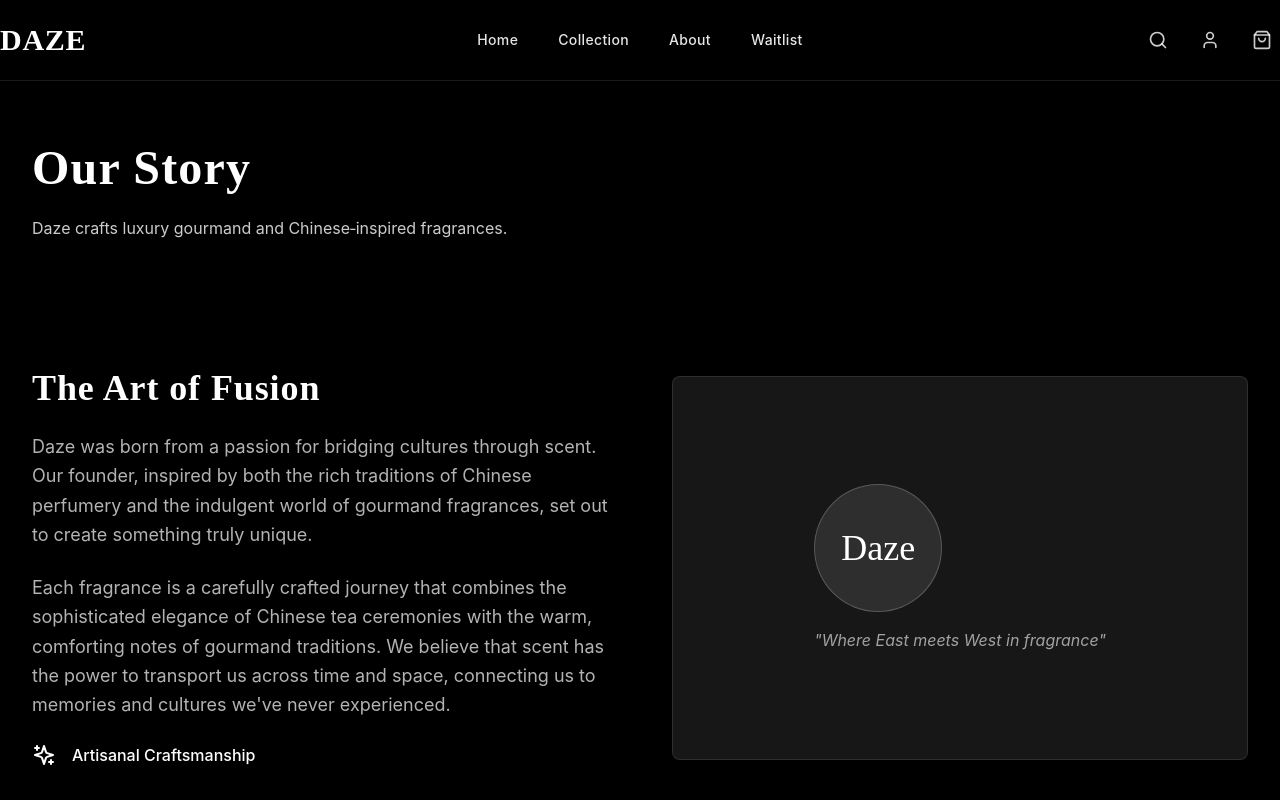
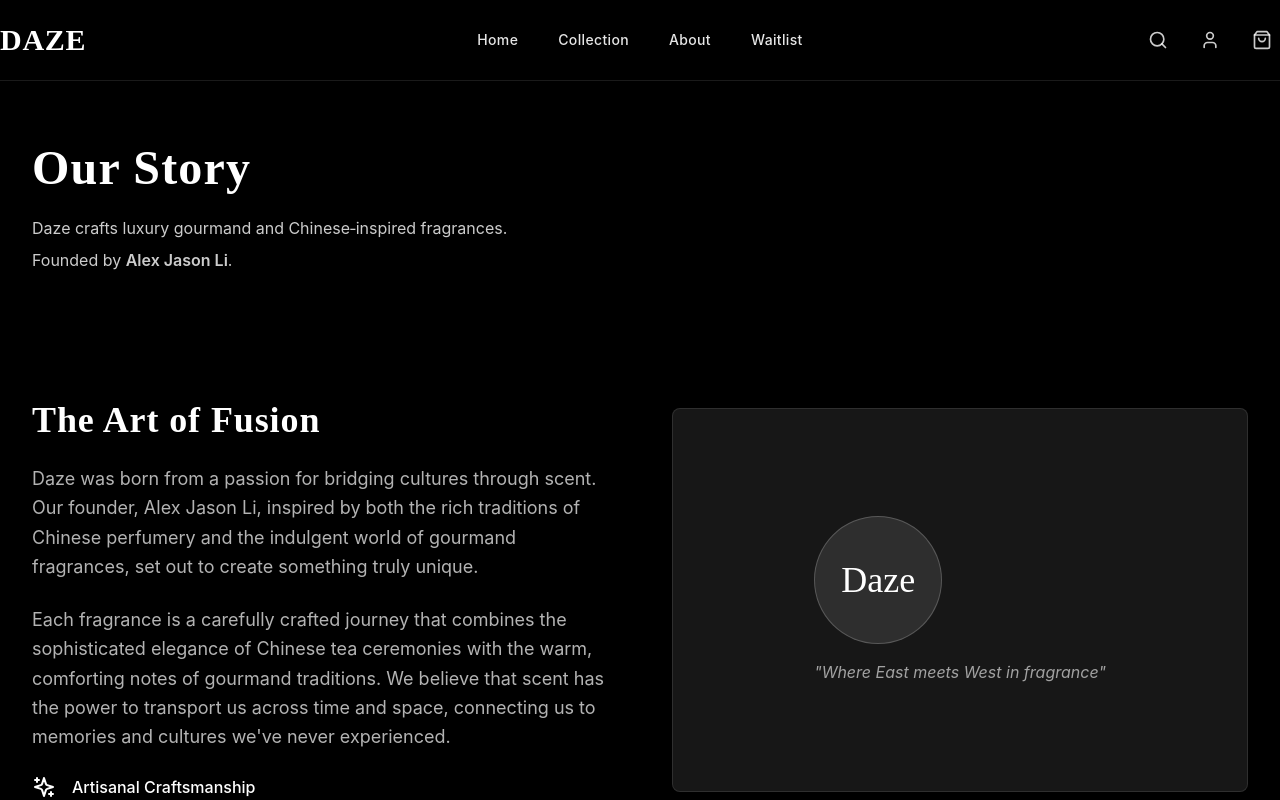
Before and after one commit to dingalanger/Daze-Perfumes, a Next.js app: page /about in a window 1280 px wide. Shown: the top 800 px of the page. Built offline with nearby package versions, Linux system fonts and the light colour scheme.

Commit message:
content(about): add founder Alex Jason Li; style(stallion): nudge image up for aligned caps

```diff
--- a/app/about/page.tsx
+++ b/app/about/page.tsx
@@ -13,6 +13,7 @@ export default function AboutPage() {
         <div className="container-custom text-white">
           <h1 className="text-4xl md:text-5xl font-serif font-bold mb-6">Our Story</h1>
           <p className="text-white/80 max-w-3xl">Daze crafts luxury gourmand and Chinese‑inspired fragrances.</p>
+          <p className="mt-2 text-white/80">Founded by <span className="font-semibold">Alex Jason Li</span>.</p>
         </div>
       </section>
 
@@ -25,7 +26,7 @@ export default function AboutPage() {
                 The Art of Fusion
               </h2>
               <p className="text-lg text-white/70 mb-6 leading-relaxed">
-                Daze was born from a passion for bridging cultures through scent. Our founder, inspired by both the rich traditions of Chinese perfumery and the indulgent world of gourmand fragrances, set out to create something truly unique.
+                Daze was born from a passion for bridging cultures through scent. Our founder, Alex Jason Li, inspired by both the rich traditions of Chinese perfumery and the indulgent world of gourmand fragrances, set out to create something truly unique.
               </p>
               <p className="text-lg text-white/70 mb-6 leading-relaxed">
                 Each fragrance is a carefully crafted journey that combines the sophisticated elegance of Chinese tea ceremonies with the warm, comforting notes of gourmand traditions. We believe that scent has the power to transport us across time and space, connecting us to memories and cultures we've never experienced.
--- a/app/collection/page.tsx
+++ b/app/collection/page.tsx
@@ -70,7 +70,7 @@ export default function CollectionPage() {
                     {/* Product Image */}
                     <Link href={`/product/${product.slug}`} className="block relative h-80 bg-neutral-900">
                       {product.image ? (
-                        <Image src={product.image} alt={product.name} fill className={`object-cover opacity-90 transition-opacity group-hover:opacity-100 ${isStallion ? 'object-[50%_45%]' : ''}`} />
+                        <Image src={product.image} alt={product.name} fill className={`object-cover opacity-90 transition-opacity group-hover:opacity-100 ${isStallion ? 'object-[50%_60%]' : ''}`} />
                       ) : (
                         <div className="absolute inset-0 flex items-center justify-center">
                           <div className={`w-32 h-32 ${isStallion ? 'bg-white/10 border-white/30' : 'bg-white/10 border-white/20'} rounded-full flex items-center justify-center border`}>
--- a/components/FeaturedProducts.tsx
+++ b/components/FeaturedProducts.tsx
@@ -43,7 +43,7 @@ export default function FeaturedProducts() {
                 <div className={`relative rounded-lg overflow-hidden card-hover ${isStallion ? 'card-gold-special' : 'bg-neutral-900'}`}>
                   <Link href={`/product/${product.slug}`} className="block relative h-80 bg-neutral-900">
                     {product.image ? (
-                      <Image src={product.image} alt={product.name} fill className={`object-cover opacity-90 transition-opacity group-hover:opacity-100 ${isStallion ? 'object-[50%_45%]' : ''}`} />
+                      <Image src={product.image} alt={product.name} fill className={`object-cover opacity-90 transition-opacity group-hover:opacity-100 ${isStallion ? 'object-[50%_60%]' : ''}`} />
                     ) : (
                       <div className="absolute inset-0 flex items-center justify-center">
                         <div className={`w-32 h-32 ${isStallion ? 'bg-white/10 border-white/30' : 'bg-white/5 border-white/10'} border rounded-full flex items-center justify-center`}>
```
